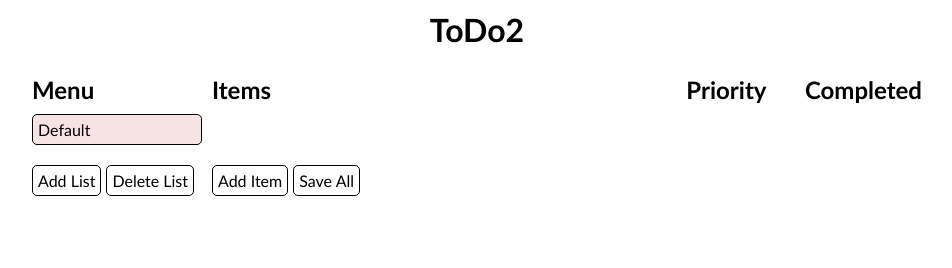
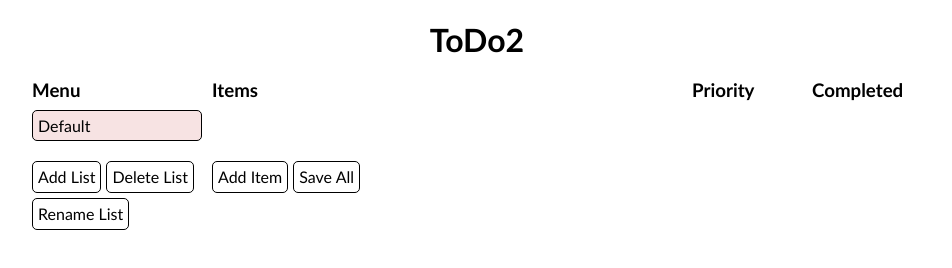
Before and after one commit to richgkav/ToDo2, a website built with webpack: page dist/index.html in a window 1280 px wide. Shown: the whole page, without its empty margins (163-1115 px from the left). Built offline with nearby package versions, Linux system fonts and the light colour scheme.

Commit message:
rename list added

```diff
--- a/src/module-app.js
+++ b/src/module-app.js
@@ -134,6 +134,14 @@ export function addNewListClickEvent(newDiv) {
         toDoList.addList(newList);
         displayLists();
         displayItems();
+    });
+}
+
+export function renameListClickEvent(newDiv) {
+    newDiv.addEventListener('click', function() {
+        const newName = window.prompt('Enter name of list', toDoList.currentList.title);
+        toDoList.currentList.title = newName;
+        displayLists();
     });
 }
 
--- a/src/module-dom.js
+++ b/src/module-dom.js
@@ -52,7 +52,7 @@ export function getDiv(idName) {
 }
 
 export function newH2(text) {
-    const newH2 = document.createElement('H2');
+    const newH2 = document.createElement('H3');
     if (text) newH2.innerHTML = text;
     return newH2;
 }
@@ -134,6 +134,10 @@ export function renderListsFunctions() {
     const newDivDelList = newDiv(null, 'Delete List');
     listsFunctions.appendChild(newDivDelList);
     App.deleteListClickEvent(newDivDelList);
+
+    const newDivRenList = newDiv(null, 'Rename List');
+    listsFunctions.appendChild(newDivRenList);
+    App.renameListClickEvent(newDivRenList);
 }
 
 export function renderItemsFunctions() {
--- a/src/styles.css
+++ b/src/styles.css
@@ -9,10 +9,8 @@ body {
 
 #top-bar {
     width: 100%;
-    height: 60px;
-    line-height: 60px;
+    padding: 20px 0 20px 0;
     text-align: center;
-    margin-bottom: 10px;
 }
 
 #main-div, #menu-bar, #function-div{
@@ -33,8 +31,8 @@ body {
     grid-template-columns: 4fr 1fr 1fr;
 }
 
-#menu-bar h2 {
-    padding: 5px;
+#menu-bar, h2, h3 {
+    padding: 0 5px 2px 5px;
 }
 
 #list-container, #items-container {
@@ -79,6 +77,7 @@ body {
     display: flex;
     flex-direction: row;
     justify-content: start;
+    flex-wrap: wrap;
 }
 
 #lists-functions>div, #items-functions>div, .buttons {
@@ -87,7 +86,9 @@ body {
     border-style: solid;
     border-width: 1px;
     margin-left: 5px;
+    margin-bottom: 5px;
     border-radius: 5px;
+    height: 20px;
 }
 
 #lists-functions>div:hover {
```
Also changed, not shown: dist/main.js, 1 other file.
